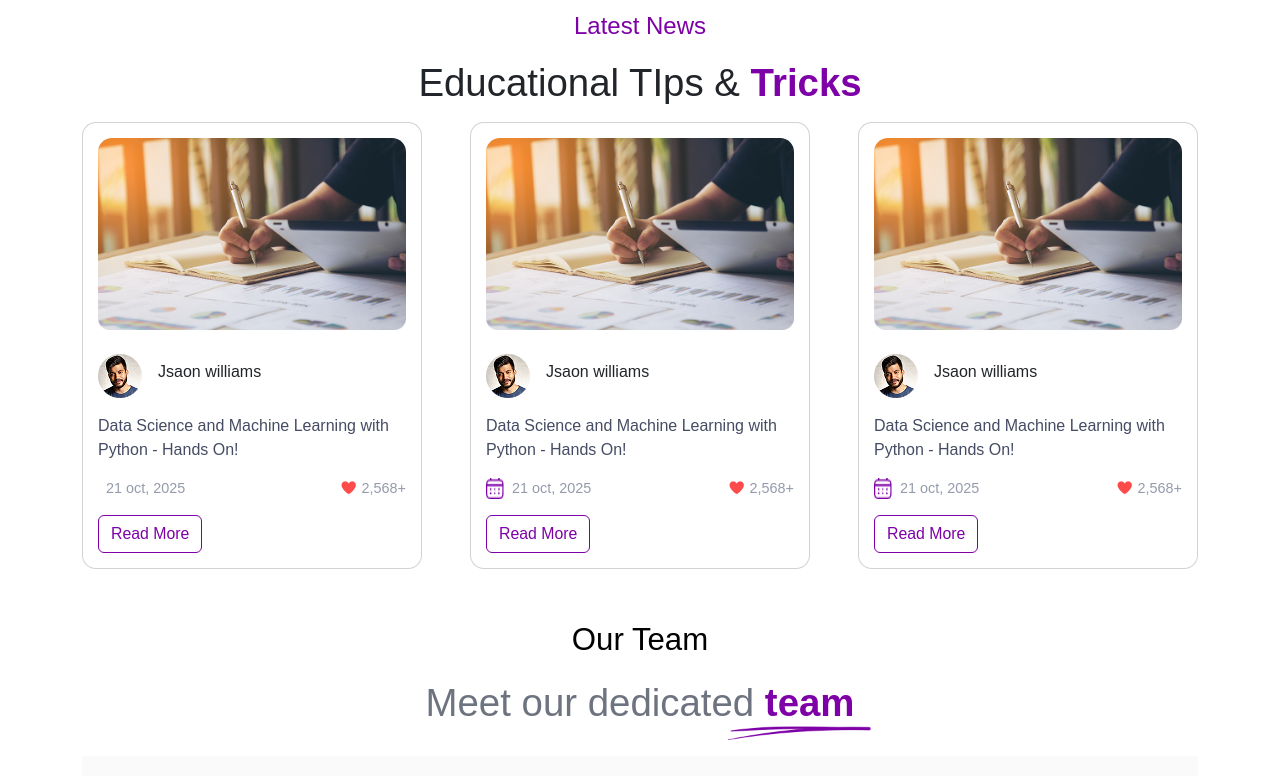
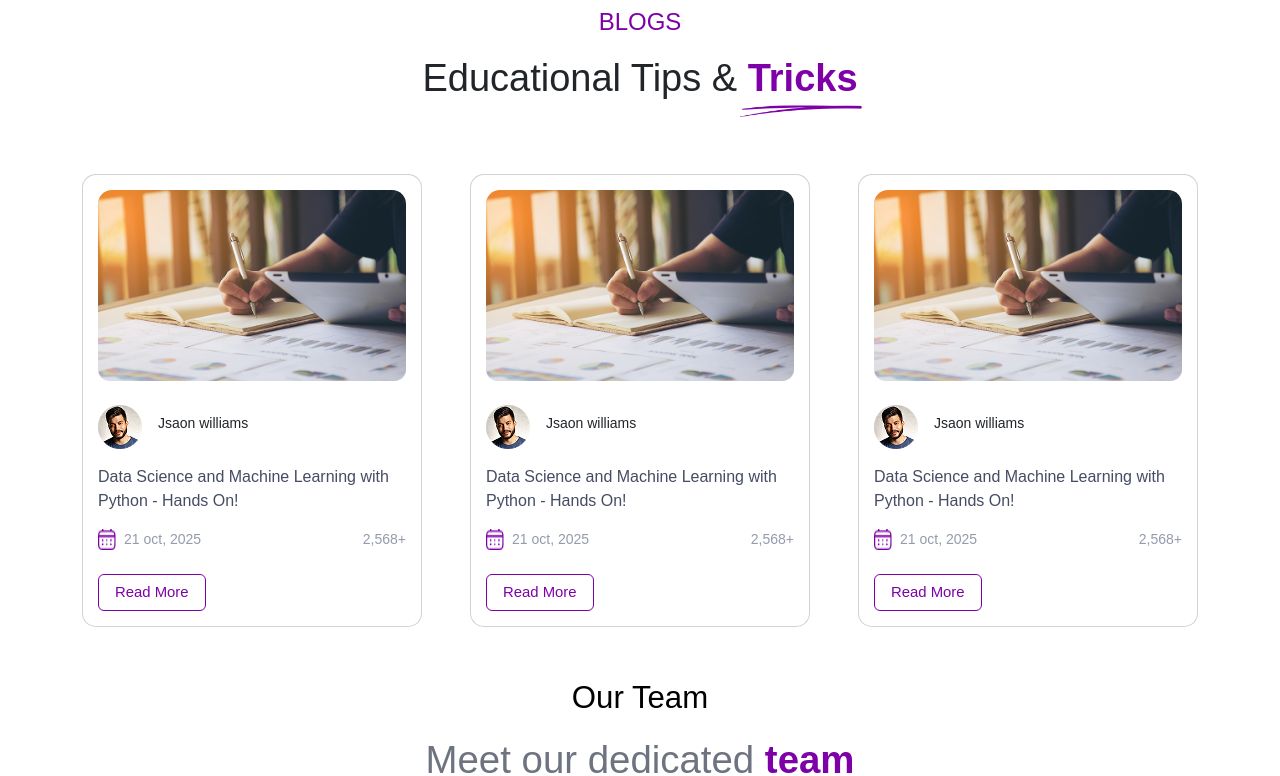
Before and after one commit to RahulDagdi/kite-careers-latest, a plain HTML site: page index.html in a window 1280 px wide. Shown: the part 5980-6756 px from the top of the page. Drawn offline with nearby package versions, Linux system fonts and the light colour scheme; files whose address does not match are found by name.

Commit message:
homecahnge

```diff
--- a/index.html
+++ b/index.html
@@ -659,8 +659,8 @@
           <div class="feedbak-icon d-flex justify-content-center "> <img src="img/kite-icons/Home/Ellipse 1.png" alt=""
           class="img-fluid  "></div>
           <div class=" d-flex justify-content-center mt-3 ">
-            <i class="fas fa-star"></i><i class="fas fa-star"></i><i class="fas fa-star"></i><i
-            class="fas fa-star"></i><i class="fas fa-star fa"></i> </span>
+            <img src="img/kite-icons/Home/Vector (2).svg"><img src="img/kite-icons/Home/Vector (2).svg"><img src="img/kite-icons/Home/Vector (2).svg">
+            <img src="img/kite-icons/Home/Vector (2).svg"><img src="img/kite-icons/Home/Vector (3).svg">
           </div>
           <p class="feedback-text p-4">
             Lorem Ipsum is simply dummy text of the printing
@@ -683,8 +683,8 @@
           <div class="feedbak-icon d-flex justify-content-center "> <img src="img/kite-icons/Home/Ellipse 1.png" alt=""
           class="img-fluid  "></div>
           <div class=" d-flex justify-content-center mt-3 ">
-            <i class="fas fa-star"></i><i class="fas fa-star"></i><i class="fas fa-star"></i><i
-            class="fas fa-star"></i><i class="fas fa-star fa"></i> </span>
+            <img src="img/kite-icons/Home/Vector (2).svg"><img src="img/kite-icons/Home/Vector (2).svg"><img src="img/kite-icons/Home/Vector (2).svg">
+            <img src="img/kite-icons/Home/Vector (2).svg"><img src="img/kite-icons/Home/Vector (3).svg">
           </div>
           <p class="feedback-text  p-4">
             Lorem Ipsum is simply dummy text of the printing
@@ -722,14 +722,18 @@
         <img src="img/kite-icons/Home/Clip path group.png" alt="" class="img-fluid mt-md-3">
       </div>
     </section>
-    <p class="text-center mt-5 latestpara">Latest News</p>
-    <h2 class="latest-goal  mb-0 text-center">Educational TIps & <span class="text-purple span-text"> Tricks</span></h2>
-    <div class=" d-flex justify-content-end w-75 me-5 pe-5 mb-3"><img src="style/kite-icons/Home/Mask group (3).png "
-    alt="" class="img-fluid "></div>
+    <p class="text-center mt-5 latestpara">BLOGS </p>
+    <h2 class="latest-goal text-center">Educational Tips &
+      <span class="tricks-wrap">
+      <span class="span-text"> Tricks</span>
+      <img src="img/kite-icons/Home/Mask group (3).png" alt="" class="tricks-img" style="width: 122px;">
+      </span>
+    </h2>
+
 
 
     <!-- Card section-10 -->
-    <div class="row g-5 ">
+    <div class="row g-5 mt-4 ">
       <!-- Card 1 -->
       <div class="col-lg-4 col-md-4  col-12 d-flex justify-content-center ">
         <div class="card Education-card">
@@ -740,9 +744,9 @@
           </div>
           <p class="Education-para mt-3">Data Science and Machine Learning with Python - Hands On!</p>
           <div class="Education-body mb-3">
-            <span class="Education-date d-flex gap-2"><img src="style/kite-icons/Home/Group 44.png" alt=""
+            <span class="Education-date d-flex gap-2"><img src="img/kite-icons/Home/Group 44.png" alt=""
             class="img-fluid">21 oct, 2025</span>
-            <span class="Education-date"><i class="fa-solid fa-heart" style="color: #FC4B4B;"></i> 2,568+</span>
+            <span class="Education-date"> 2,568+</span>
           </div>
           <a href="#" class="btn readbtns ">Read More</a>
         </div>
@@ -760,7 +764,7 @@
           <div class="Education-body mb-3">
             <span class="Education-date d-flex gap-2"><img src="img/kite-icons/Home/Group 44.png" alt=""
             class="img-fluid">21 oct, 2025</span>
-            <span class="Education-date"><i class="fa-solid fa-heart" style="color: #FC4B4B;"></i> 2,568+</span>
+            <span class="Education-date"> 2,568+</span>
           </div>
           <a href="#" class="btn readbtns ">Read More</a>
         </div>
@@ -778,7 +782,7 @@
           <div class="Education-body mb-3">
             <span class="Education-date d-flex gap-2"><img src="img/kite-icons/Home/Group 44.png" alt=""
             class="img-fluid">21 oct, 2025</span>
-            <span class="Education-date"><i class="fa-solid fa-heart" style="color: #FC4B4B;"></i> 2,568+</span>
+            <span class="Education-date"> 2,568+</span>
           </div>
           <a href="#" class="btn readbtns ">Read More</a>
         </div>
@@ -789,9 +793,14 @@
 
     <!-- section-10b -->
     <p class="text-center mt-5 Teampara">Our Team</p>
-    <h2 class="team-goal  mb-0 text-center">Meet our dedicated  <span class="text-purple team-span"> team</span></h2>
-    <div class=" d-flex justify-content-end w-75 me-5 pe-5 mb-3"><img src="img/kite-icons/Team/Mask group (3).png " alt="" class="img-fluid " style="height: 14px;"></div>
-    <section class="Photo-section p-1 ">
+    <h2 class="team-goal   text-center">Meet our dedicated
+      <span class="tricks-wrap">
+      <span class="text-purple team-span">team</span>
+      <img src="img/kite-icons/Home/Mask group (3).png" alt="" class="tricks-img" style="width: 122px;">
+      </span>
+    </h2>
+
+    <section class="Photo-section p-1 mt-5 ">
       <!-- ROW 1 : TEXT LEFT / IMAGE RIGHT -->
      <div class="row  justify-content-center pt-3 gap-4">
         <!-- CARD 1 -->
--- a/style/home.css
+++ b/style/home.css
@@ -1177,19 +1177,35 @@ position: absolute;
   color: #454C63;
 }
 
+  .tricks-wrap {
+  position: relative;
+  display: inline-block;
+}
+
+.tricks-img {
+  position: absolute;
+  left: -7%;
+  bottom: -34%; /* adjust as needed */
+  /* width: 120px;  */
+}
 .latestpara{
   font-weight:400;
   font-size: 1.5rem;
   color:#7E00A7 ;
 }
+
 .latest-goal{
   font-weight:400 ;
-  font-size: 2.4rem;
+  font-size: 2.375rem;
 }
 .span-text{
   font-weight: 700;
-  font-size: 2.4rem;
+  font-size: 2.375rem;
   color:#7E00A7 ;
+}
+.feedbak-icon h6{
+  font-size: 0.875rem;
+  font-weight: 400;
 }
 
 /* card section-10 */
@@ -1216,7 +1232,7 @@ position: absolute;
 }
 .Education-date{
   font-weight: 400;
-  font-size: 0.9rem;
+  font-size: 0.875rem;
   color: #959BAC;
 }
 .readbtns{
@@ -1224,8 +1240,11 @@ position: absolute;
    color: #7E00A7;
    border-radius: 6px;
    font-weight: 500;
-   font-size: 0.99rem;
+   font-size: 0.93rem;
   width: fit-content;
+  padding-left:1rem !important;
+  padding-right: 1rem !important;
+  margin-top: 0.5rem;
 }
 
  .Teampara{
```
